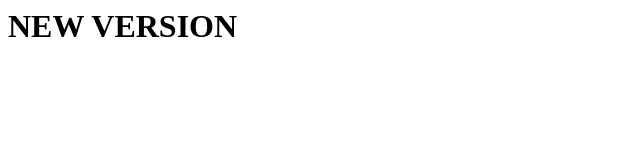
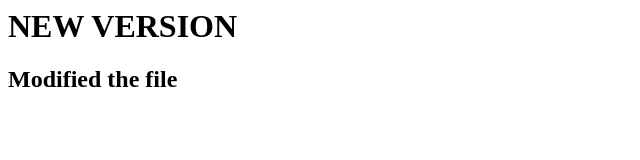
Before and after one commit to priyankkoc/test, a plain HTML site: page index.html in a window 1280 px wide. Shown: the whole page, without its empty margins (0-640 px from the left). Drawn offline with Linux system fonts and the light colour scheme.

Commit message:
modified the index page

```diff
--- a/index.html
+++ b/index.html
@@ -1,5 +1,6 @@
 <html>
 <body>
 	<h1>NEW VERSION</h1>
+     <h2>Modified the file</h2>
 </body>
 </html>
```
